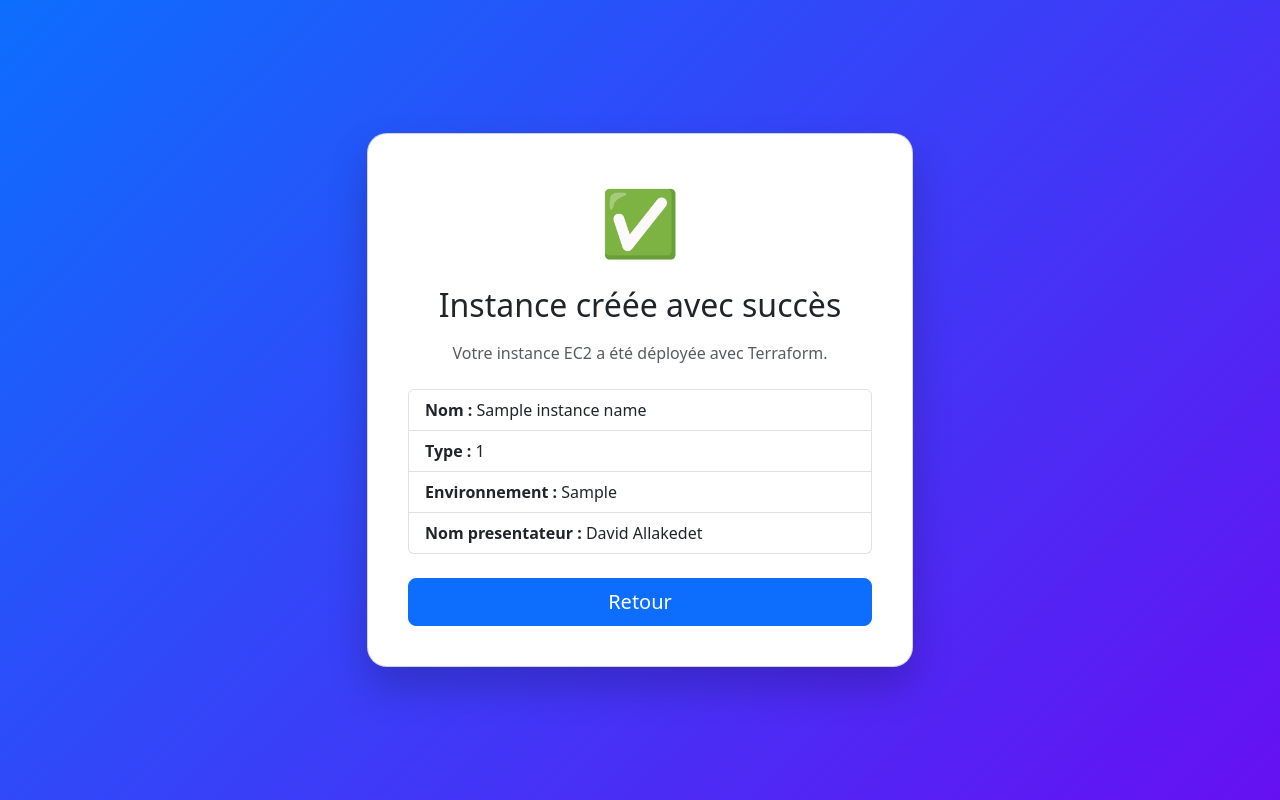
After one commit to DavidAllakedet/teraform-project, a Flask app: template templates/result.html in a window 1280 px wide. The commit adds this page. Run offline with Flask 3, Linux system fonts and the light colour scheme; the template is opened without the code that fills it: most values are stand-ins (such as "Sample title", 1, 10 or a date in 2020).

Commit message:
personnalisation

```diff
--- a/app.py
+++ b/app.py
@@ -1,42 +1,37 @@
 from flask import Flask, request, render_template
 import subprocess
-import os
 
 app = Flask(__name__)
 
 @app.route("/")
 def index():
-    return render_template("form.html")  # ton formulaire HTML
+    return render_template("form.html")
 
 @app.route("/trigger", methods=["POST"])
 def trigger_terraform():
-    # Récupération des valeurs depuis le formulaire
-    instance_name = request.form.get("instance_name", "neosoft-david")
-    instance_os   = request.form.get("instance_os", "ami-0532be01f26a3de55"
-)
-    instance_size = request.form.get("instance_size", "t3.micro")
-    instance_env  = request.form.get("instance_env", "dev")
+    instance_name = request.form["instance_name"]
+    instance_os   = request.form["instance_os"]
+    instance_size = request.form["instance_size"]
+    instance_env  = request.form["instance_env"]
 
-    terraform_dir = os.path.join(os.getcwd(), "infra")
+    tfvars_content = f"""
+instance_name = "{instance_name}"
+instance_os   = "{instance_os}"
+instance_size = "{instance_size}"
+instance_env  = "{instance_env}"
+"""
+    with open("infra/terraform.auto.tfvars", "w") as f:
+        f.write(tfvars_content)
 
-    # Initialisation Terraform
-    init = subprocess.run(["terraform", "init"], cwd=terraform_dir, capture_output=True, text=True)
-    if init.returncode != 0:
-        return f"Erreur terraform init :\n{init.stderr}"
+    subprocess.run(["terraform", "init"], cwd="infra")
+    subprocess.run(["terraform", "apply", "-auto-approve"], cwd="infra")
 
-    # Appliquer Terraform avec les variables
-    apply = subprocess.run([
-        "terraform", "apply", "-auto-approve",
-        f"-var=instance_name={instance_name}",
-        f"-var=instance_os={instance_os}",
-        f"-var=instance_size={instance_size}",
-        f"-var=instance_env={instance_env}"
-    ], cwd=terraform_dir, capture_output=True, text=True)
-
-    if apply.returncode != 0:
-        return f"Erreur terraform apply :\n{apply.stderr}"
-
-    return f"Instance EC2 créée avec Terraform : {instance_name}\n\n{apply.stdout}"
+    return render_template(
+        "result.html",
+        instance_name=instance_name,
+        instance_size=instance_size,
+        instance_env=instance_env
+    )
 
 if __name__ == "__main__":
     app.run(debug=True)
--- a/templates/form.html
+++ b/templates/form.html
@@ -55,7 +55,7 @@
 </head>
 <body>
     <div class="container">
-        <h2>PROJET IAC SONATEL: CRÉATION D'UNE INSTANCE EC2</h2>
+        <h2>DAVID PROJET TERRAFORM: CRÉATION D'UNE INSTANCE EC2</h2>
         <form method="post" action="/trigger">
 
             <label for="instance_name">Nom de l'instance :</label>
--- /dev/null
+++ b/templates/result.html
@@ -0,0 +1,68 @@
+<!DOCTYPE html>
+<html lang="fr">
+<head>
+    <meta charset="UTF-8">
+    <title>Déploiement réussi</title>
+    <meta name="viewport" content="width=device-width, initial-scale=1">
+
+    <!-- Bootstrap -->
+    <link href="https://cdn.jsdelivr.net/npm/bootstrap@5.3.3/dist/css/bootstrap.min.css" rel="stylesheet">
+
+    <style>
+        body {
+            background: linear-gradient(135deg, #0d6efd, #6610f2);
+            min-height: 100vh;
+            display: flex;
+            align-items: center;
+            justify-content: center;
+        }
+        .card {
+            border-radius: 20px;
+            box-shadow: 0 20px 40px rgba(0,0,0,0.2);
+        }
+        .success-icon {
+            font-size: 4rem;
+            color: #198754;
+        }
+    </style>
+</head>
+<body>
+
+<div class="container">
+    <div class="row justify-content-center">
+        <div class="col-md-6">
+            <div class="card p-4 text-center">
+                <div class="card-body">
+                    <div class="success-icon mb-3">✅</div>
+                    <h2 class="mb-3">Instance créée avec succès</h2>
+
+                    <p class="text-muted mb-4">
+                        Votre instance EC2 a été déployée avec Terraform.
+                    </p>
+
+                    <ul class="list-group mb-4 text-start">
+                        <li class="list-group-item">
+                            <strong>Nom :</strong> {{ instance_name }}
+                        </li>
+                        <li class="list-group-item">
+                            <strong>Type :</strong> {{ instance_size }}
+                        </li>
+                        <li class="list-group-item">
+                            <strong>Environnement :</strong> {{ instance_env }}
+                        </li>
+                        <li class="list-group-item">
+                            <strong>Nom presentateur :</strong> David Allakedet
+                        </li>
+                    </ul>
+
+                    <a href="/" class="btn btn-primary btn-lg w-100">
+                        Retour
+                    </a>
+                </div>
+            </div>
+        </div>
+    </div>
+</div>
+
+</body>
+</html>
```
